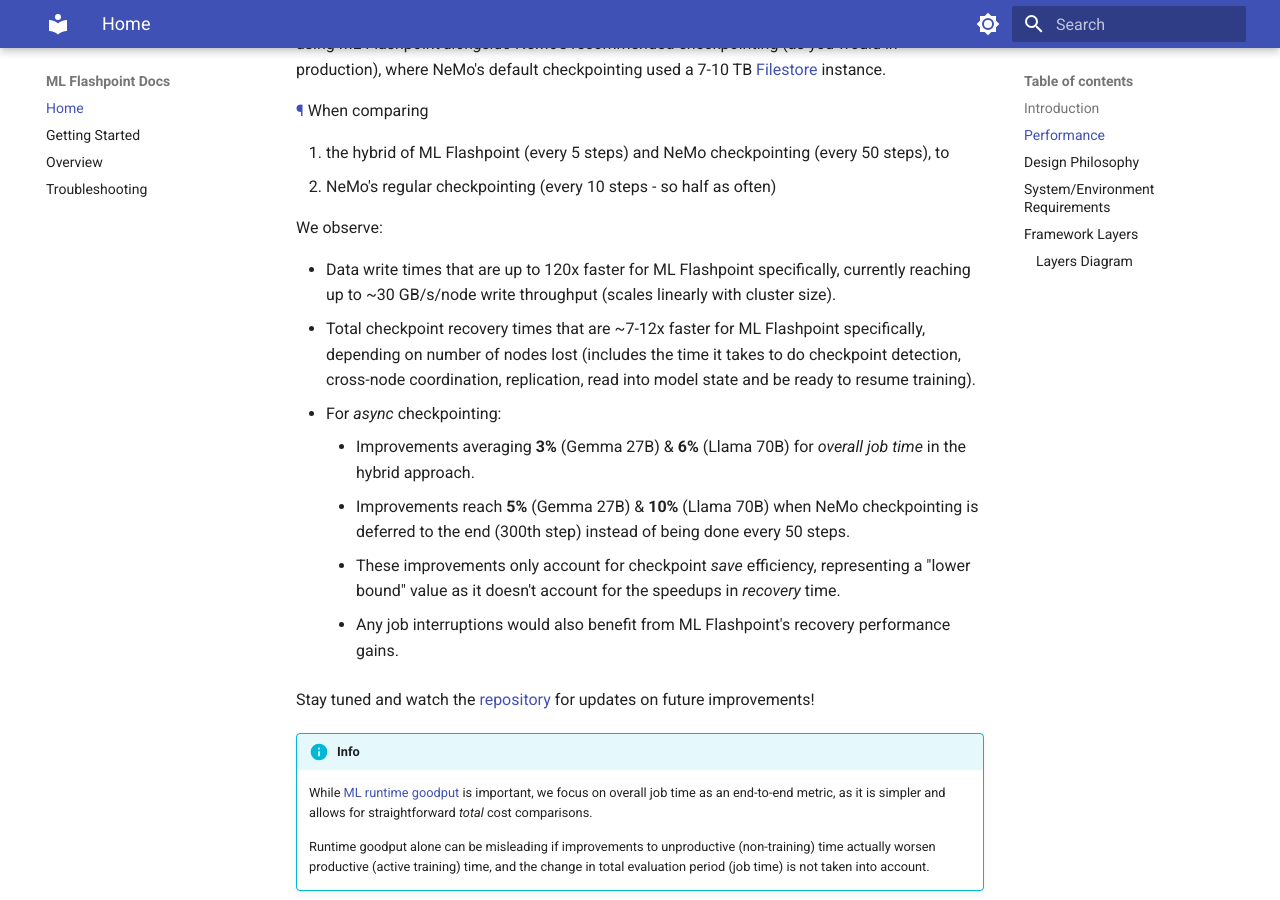
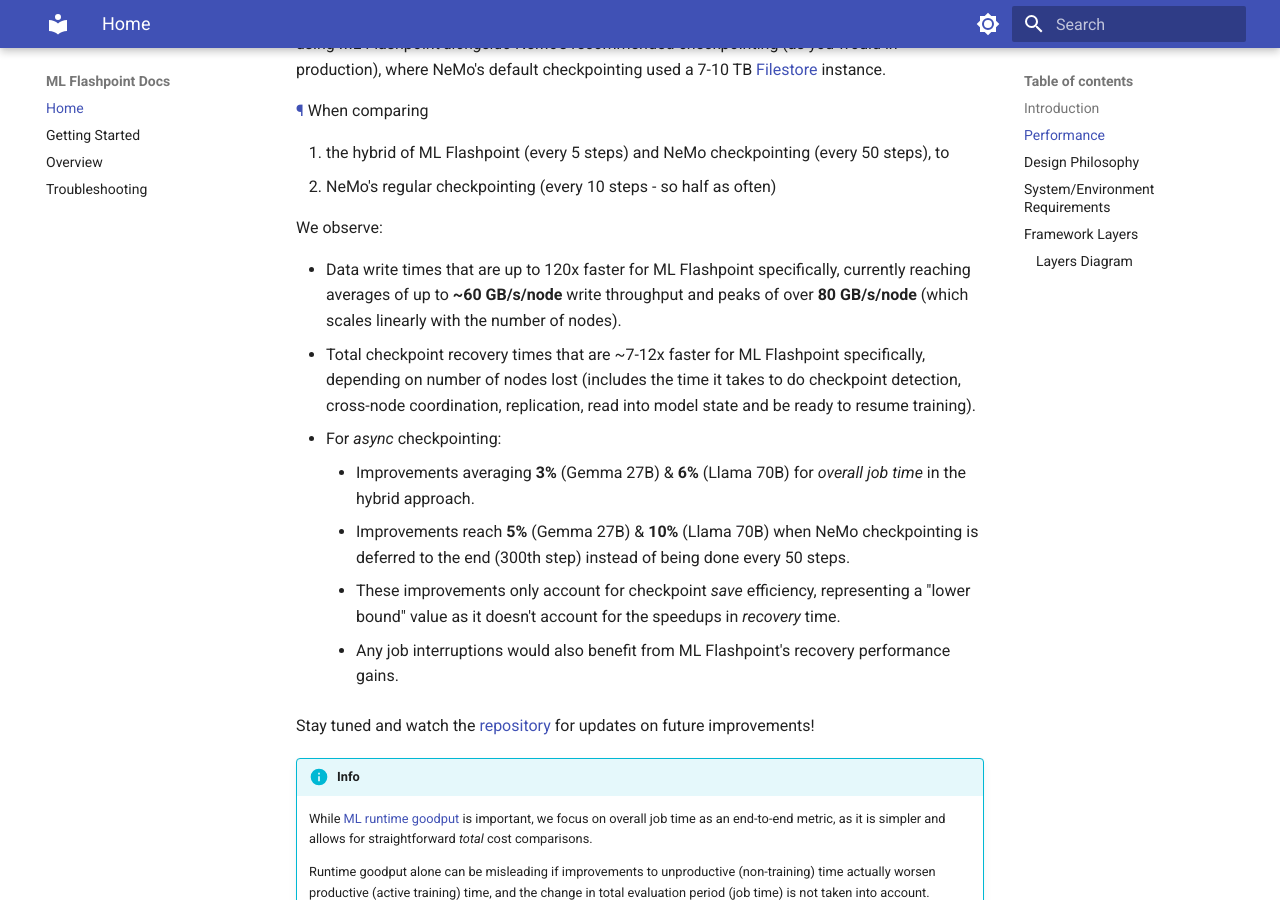
Before and after one commit to google/ml-flashpoint, an MkDocs documentation site: the page built from docs/README.md, in a window 1280 px wide and 900 px high, scrolled down 1015 px. Built offline with MkDocs 1.6.1 and Material for MkDocs 9.7.7, drawn with Linux system fonts in a browser that asks for light colours.

Commit message:
docs(site): update latest write throughput numbers (#97)
Update perf numbers based on latest tests.

```diff
--- a/docs/README.md
+++ b/docs/README.md
@@ -36,7 +36,7 @@
 
 We observe:
 
-* Data write times that are up to 120x faster for ML Flashpoint specifically, currently reaching up to ~30 GB/s/node write throughput (scales linearly with cluster size).
+* Data write times that are up to 120x faster for ML Flashpoint specifically, currently reaching averages of up to **~60 GB/s/node** write throughput and peaks of over **80 GB/s/node** (which scales linearly with the number of nodes).
 * Total checkpoint recovery times that are ~7-12x faster for ML Flashpoint specifically, depending on number of nodes lost (includes the time it takes to do checkpoint detection, cross-node coordination, replication, read into model state and be ready to resume training).
 * For _async_ checkpointing:
     * Improvements averaging **3%** (Gemma 27B) & **6%** (Llama 70B) for _overall job time_ in the hybrid approach.
```
